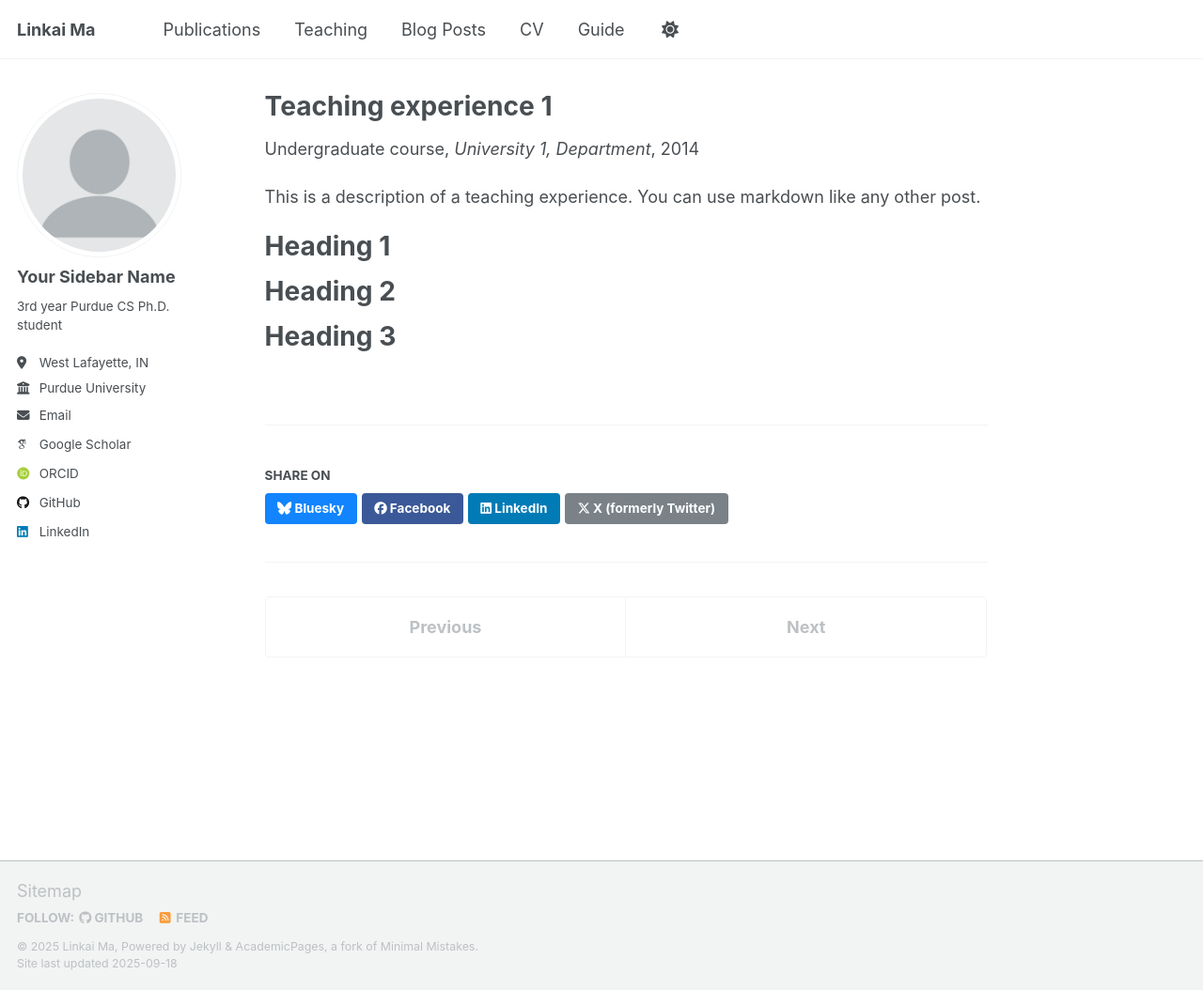
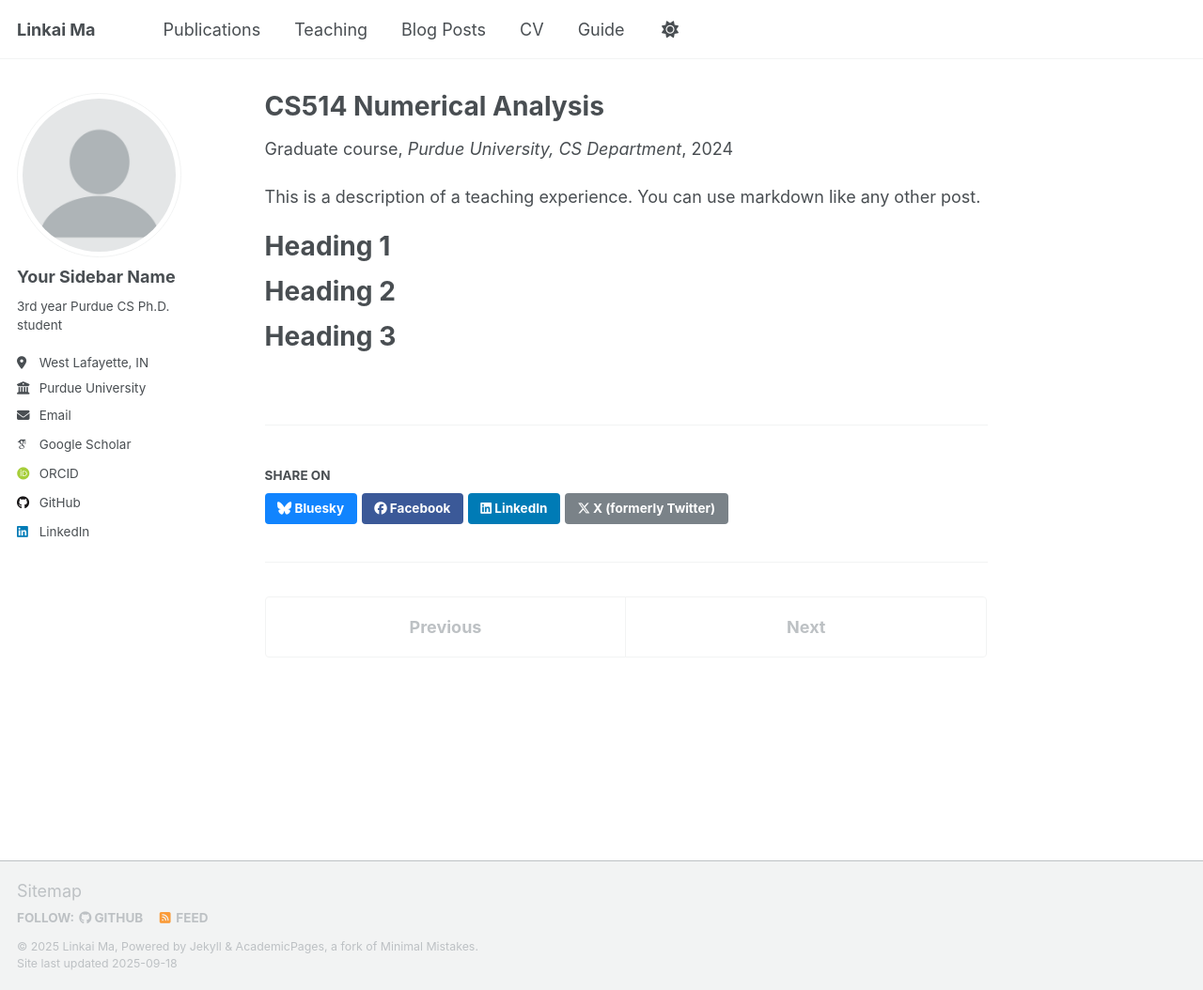
Before and after one commit to LinkaiMa/LinkaiMa.github.io, a Jekyll site: the page built from _teaching/2014-spring-teaching-1.md, in a window 1280 px wide and 1054 px high. Shown: the whole window at 94% size. Built offline with Jekyll 4.4.1, drawn with Linux system fonts in a browser that asks for light colours; some web fonts are replaced; a script that is not in the unit is left out.

Commit message:
Update 2014-spring-teaching-1.md

```diff
--- a/_teaching/2014-spring-teaching-1.md
+++ b/_teaching/2014-spring-teaching-1.md
@@ -1,11 +1,11 @@
 ---
-title: "Teaching experience 1"
+title: "CS514 Numerical Analysis"
 collection: teaching
-type: "Undergraduate course"
-permalink: /teaching/2014-spring-teaching-1
-venue: "University 1, Department"
-date: 2014-01-01
-location: "City, Country"
+type: "Graduate course"
+permalink: /teaching/2024-spring-teaching-1
+venue: "Purdue University, CS Department"
+date: 2024-01-08
+location: "West Lafayette, IN"
 ---
 
 This is a description of a teaching experience. You can use markdown like any other post.
```
